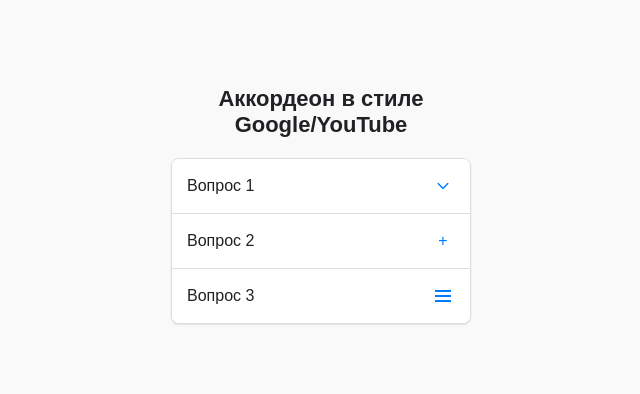
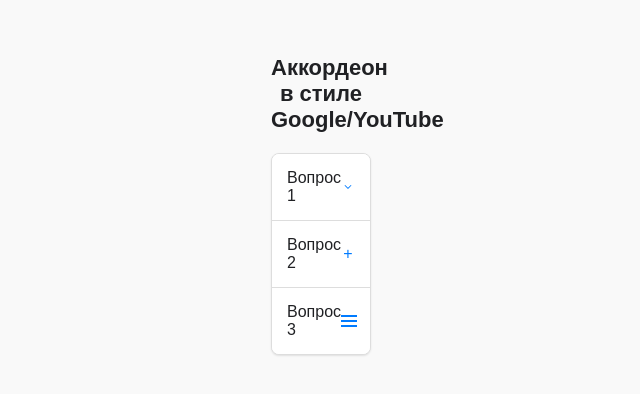
Before and after one commit to AleksandrKondakov/react-youtube-accordion, a React (Create React App) app: page / in a window 1280 px wide. Shown: the part 224-618 px from the top of the page, without its empty margins (339-979 px from the left). Built offline with nearby package versions, Linux system fonts and the light colour scheme.

Commit message:
Initial commit

```diff
--- a/src/App.module.scss
+++ b/src/App.module.scss
@@ -11,7 +11,7 @@
 }
 
 .content {
-    max-width: 300px;
+    max-width: 100px;
 
     h2 {
         text-align: center;
```
